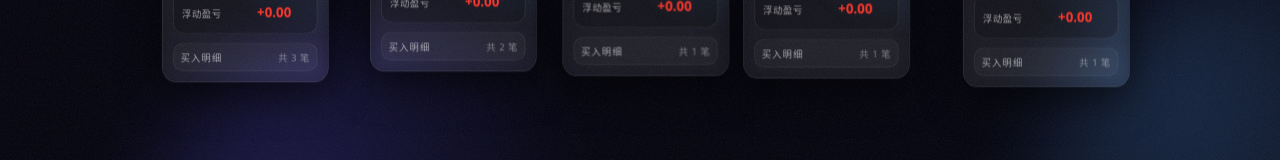
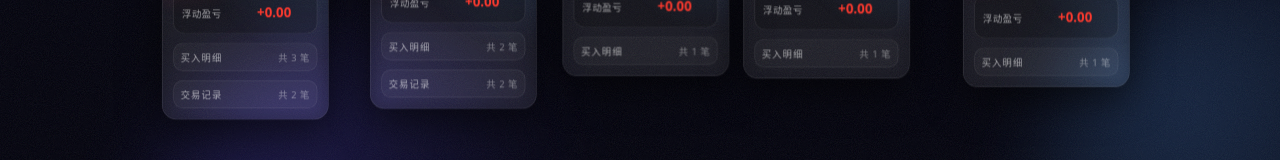
Before and after one commit to arui266520-source/waneng, a Vue app: page / in a window 1280 px wide. Shown: the part 551-711 px from the top of the page. Built offline with nearby package versions, Linux system fonts and the light colour scheme.

Commit message:
feat: 更新T操作

```diff
--- a/src/App.vue
+++ b/src/App.vue
@@ -482,6 +482,19 @@ onUnmounted(() => {
             </div>
           </div>
         </details>
+
+        <details v-if="h.trades?.length" class="lots" :open="false">
+          <summary class="lots-summary">
+            <span class="lots-title">交易记录</span>
+            <span class="lots-mini">共 {{ h.trades.length }} 笔</span>
+          </summary>
+          <div class="lots-body">
+            <div v-for="(t, i) in h.trades" :key="i" class="lot">
+              <span class="lot-left">{{ t.side === "BUY" ? "买入" : "卖出" }} ¥{{ t.price.toFixed(2) }}</span>
+              <span class="lot-right">{{ t.shares }} 股</span>
+            </div>
+          </div>
+        </details>
       </div>
     </section>
 
--- a/src/data/holders.ts
+++ b/src/data/holders.ts
@@ -1,4 +1,11 @@
 export type BuyLot = {
+  price: number;
+  shares: number;
+};
+
+export type Trade = {
+  // 交易记录仅用于展示，不参与当前持仓/盈亏计算（持仓仍由 lots 决定）
+  side: "BUY" | "SELL";
   price: number;
   shares: number;
 };
@@ -9,6 +16,7 @@ export type Holder = {
   cryAvatarUrl?: string; // 亏损触发：哭脸头像
   laughAvatarUrl?: string; // 盈利触发：笑脸头像（你后续补图）
   lots: BuyLot[];
+  trades?: Trade[];
 };
 
 // 购买信息：按你的需求直接写死为 JSON
@@ -22,6 +30,10 @@ export const HOLDERS: Holder[] = [
       { price: 8.71, shares: 1700 },
       { price: 8.72, shares: 1700 },
       { price: 8.66, shares: 1200 }
+    ],
+    trades: [
+      { side: "SELL", price: 8.06, shares: 2050 },
+      { side: "BUY", price: 7.95, shares: 2100 }
     ]
   },
   {
@@ -32,6 +44,10 @@ export const HOLDERS: Holder[] = [
     lots: [
       { price: 8.71, shares: 1700 },
       { price: 8.7, shares: 1900 }
+    ],
+    trades: [
+      { side: "SELL", price: 8.06, shares: 2050 },
+      { side: "BUY", price: 7.95, shares: 2100 }
     ]
   },
   {
```
